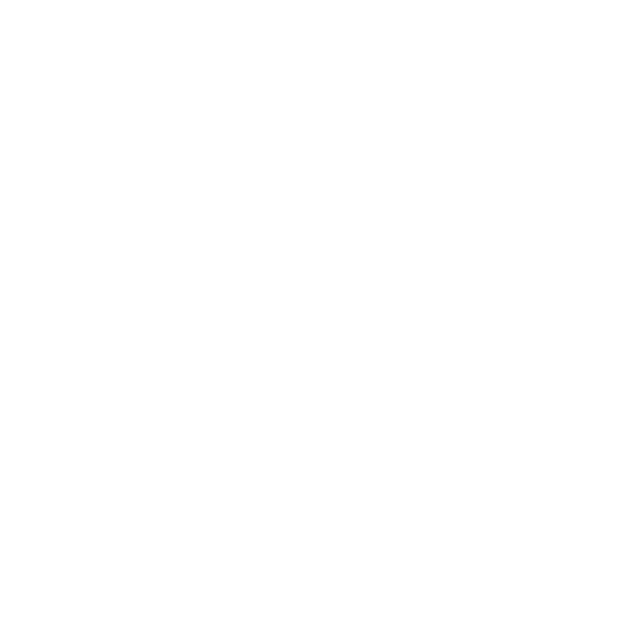
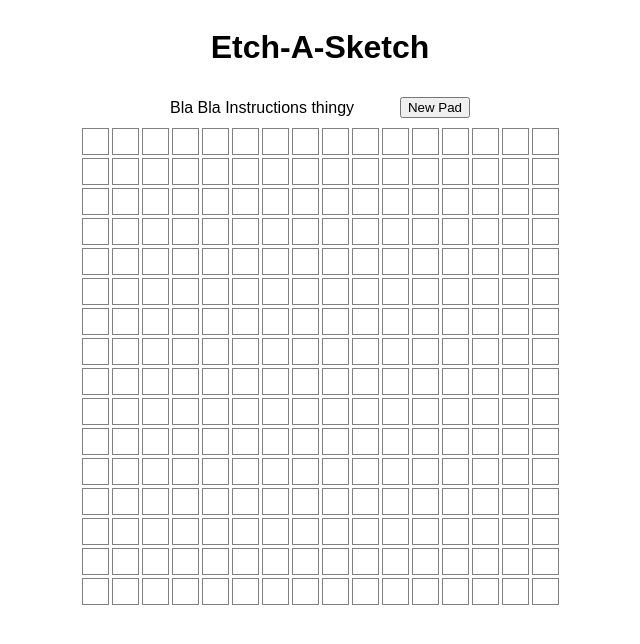
Before and after one commit to its-jazee/etch-a-sketch-odin, a plain HTML site: page index.html in a window 1280 px wide. Shown: the whole page, without its empty margins (320-960 px from the left). Drawn offline with Linux system fonts and the light colour scheme.

Commit message:
added grids and base ui

```diff
--- a/index.html
+++ b/index.html
@@ -7,6 +7,12 @@
     <link rel="stylesheet" href="styles.css">
 </head>
 <body>
+    <h1>Etch-A-Sketch</h1>
+    <div id="instructions">
+        <p>Bla Bla Instructions thingy</p>
+        <button id="new-pad">New Pad</button>
+    </div>
+    <div id="container"></div>
     <script src="script.js"></script>
 </body>
 </html>
--- a/script.js
+++ b/script.js
@@ -0,0 +1,16 @@
+let container = document.querySelector("#container");
+
+for(let i = 0; i < 16; i++){
+    let row = document.createElement("div");
+    row.classList.add("grid-row");
+    container.appendChild(row);
+    for (let j = 0; j < 16; j++){
+        let grids = document.createElement("div");
+        grids.classList.add("grid");
+        row.appendChild(grids);
+
+        grids.addEventListener("mouseover", (event) => {
+            grids.style.backgroundColor = "grey";
+        })
+    }
+}
--- a/styles.css
+++ b/styles.css
@@ -0,0 +1,32 @@
+body{
+    display: flex;
+    flex-direction: column;
+    align-items: center;
+    font-family: Arial, Helvetica, sans-serif;
+}
+
+#instructions{
+    width: 300px;
+    height: 40px;
+    display: flex;
+    justify-content: space-between;
+    align-items: center;
+}
+
+#container{
+    display: flex;
+    flex-direction: column;
+    align-items: center;
+    gap: 3px;
+}
+
+.grid-row{
+    display: flex;
+    gap: 3px;
+}
+
+.grid{
+    width: 25px;
+    height: 25px;
+    border: 1px solid grey;
+}
```
